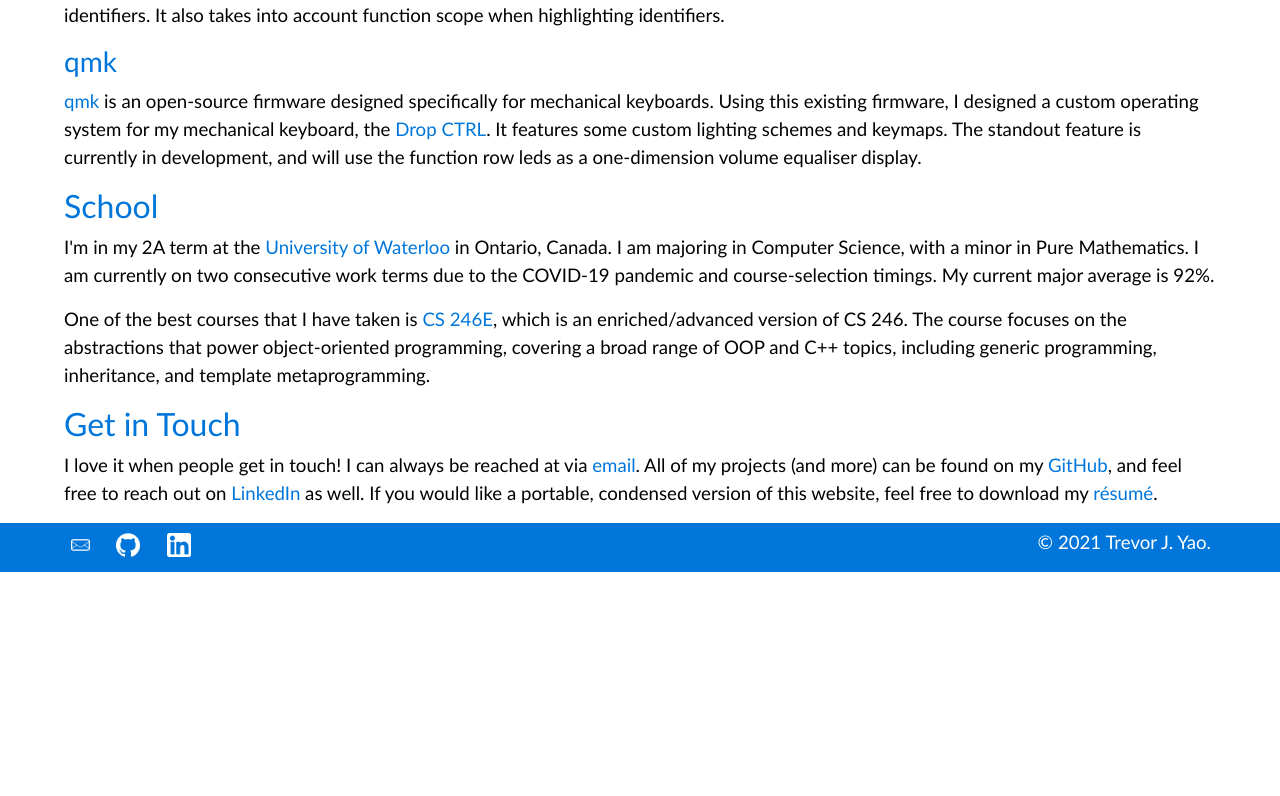
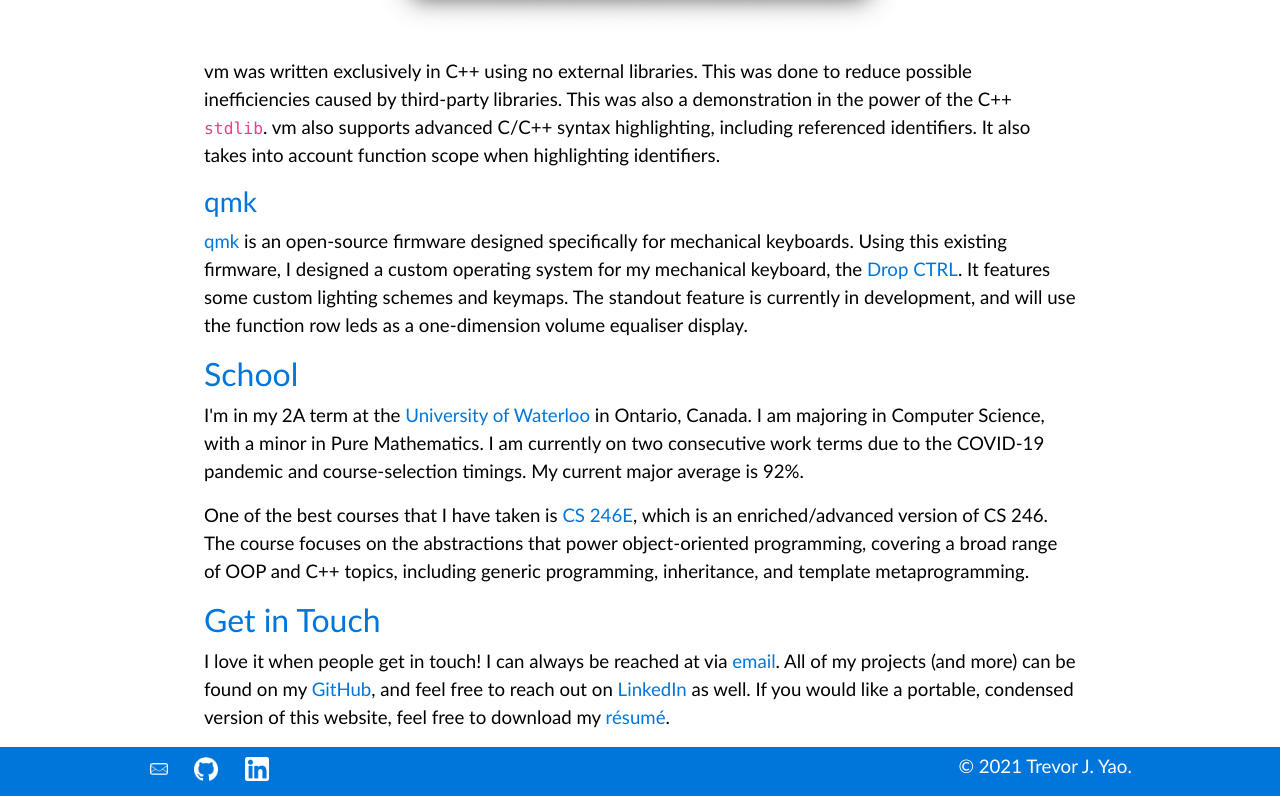
Before and after one commit to trevoryao/personal-website, a React (Create React App) app: page / in a window 1280 px wide. Shown: the part 1549-2345 px from the top of the page. Before the commit the page ends 2121 px from the top, so only its background shows below. Built offline with nearby package versions, Linux system fonts and the light colour scheme.

Commit message:
cleanup and icon resizing

```diff
--- a/src/App.css
+++ b/src/App.css
@@ -4,6 +4,12 @@
   color: black;
   font-size: 14pt;
   overflow-x: hidden;
+}
+
+.ViewingArea {
+  max-width: 1000px;
+  margin-left: auto;
+  margin-right: auto;
 }
 
 @media (prefers-reduced-motion: no-preference) {
@@ -34,12 +40,12 @@
   padding-left: 4.75vw;
   padding-top: 0.75vw;
   padding-bottom: 0.25vw;
+  padding-right: 4.75vw;
 }
 
 .Text {
   margin-left: 5vw;
   margin-right: 5vw;
-  max-width: 35cm;
 }
 
 .Text a:link, .Text a:visited {
@@ -69,7 +75,7 @@ h3 {
 }
 
 .TextSection {
-  width: 70vw;
+  width: 50vw;
   vertical-align: top;
   /* display: table-cell; */
 }
--- a/src/App.js
+++ b/src/App.js
@@ -13,6 +13,7 @@ import './App.css';
 function App() {
   return (
     <div className="App">
+      <div className="ViewingArea">
         <h1 className="Name">Trevor J. Yao</h1>
         <BrowserView>
           <RenderNav />
@@ -24,6 +25,7 @@ function App() {
           <RenderSchool />
           <RenderContact />
         </div>
+      </div>
       <RenderFooter />
     </div>
   );
--- a/src/Footer.css
+++ b/src/Footer.css
@@ -18,10 +18,11 @@
 }
 
 .Footer img {
-  max-width: 3vw;
+  /* max-width: 3vw;
   max-height: 3vh;
-  min-height: 14pt;
-  min-width: 14pt;
+  min-height: 18pt;
+  min-width: 18pt; */
+  height: 24px;
 }
 
 .Contact {
--- a/src/Footer.js
+++ b/src/Footer.js
@@ -7,6 +7,7 @@ import './Footer.css'
 function RenderFooter() {
   return (
     <div className="Footer">
+      <div className="ViewingArea">
         <div className="Contact">
           <a href="mailto:trevor.yao@uwaterloo.ca">
             <img src={emailIcon} alt="Email" />
@@ -26,6 +27,7 @@ function RenderFooter() {
           &#169; 2021 Trevor J. Yao.
         </div>
       </div>
+    </div>
   )
 }
 
```
Also changed, not shown: src/About.js (+0 -24 lines). Lines whose indentation alone changed are shown as unchanged.
